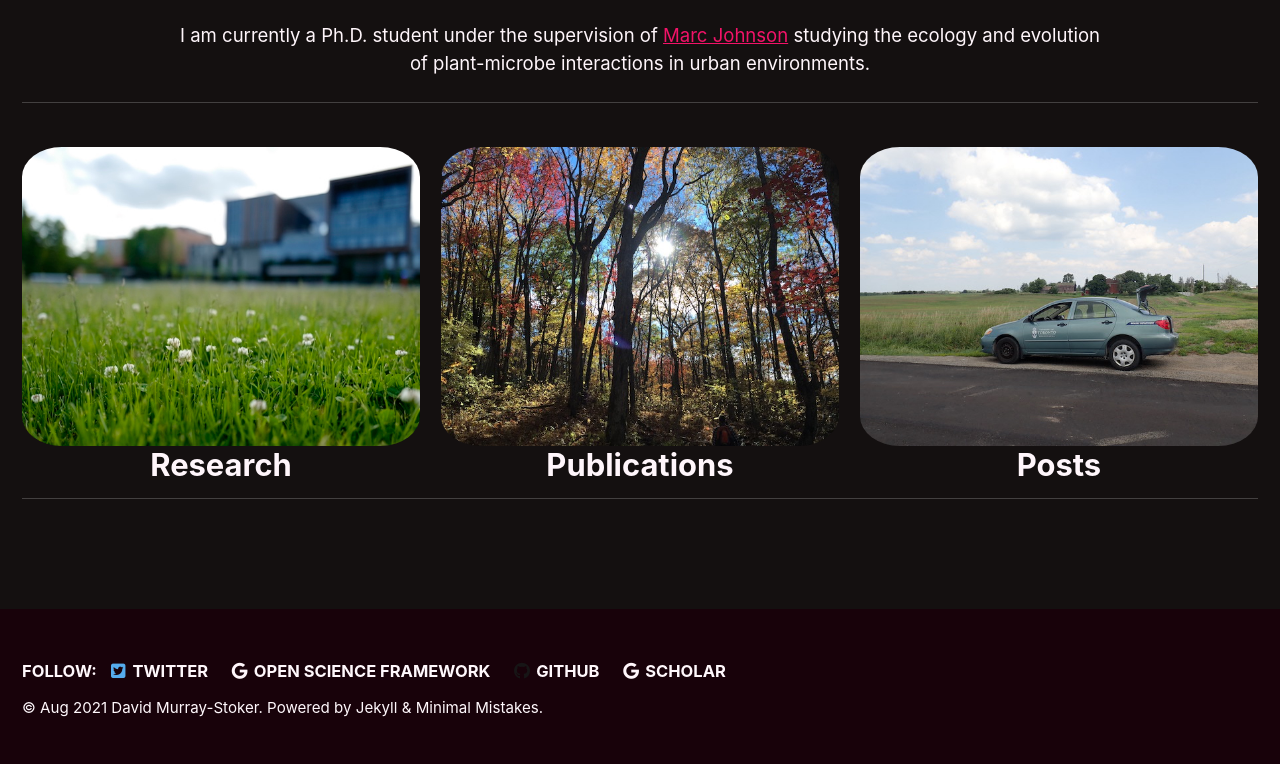
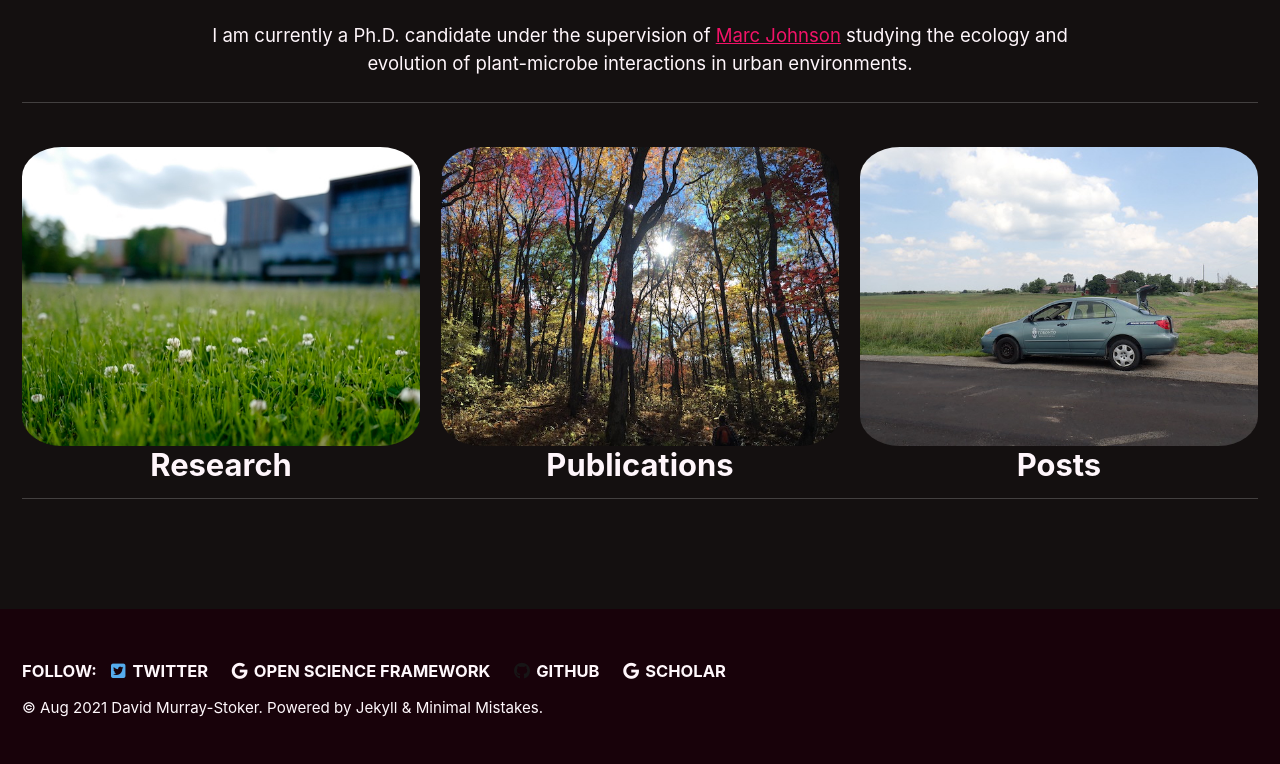
Before and after one commit to dmurraystoker/dmurraystoker.github.io, a Jekyll site: the page built from _pages/landing.md, in a window 1280 px wide. Shown: the part 376-1140 px from the top of the page. Built offline with Jekyll 4.4.1, drawn with Linux system fonts in a browser that asks for light colours; cached includes are drawn as plain includes; nearby versions of some CDN libraries.

Commit message:
Update landing.md

```diff
--- a/_pages/landing.md
+++ b/_pages/landing.md
@@ -10,7 +10,7 @@
 excerpt: Department of Ecology & Evolutionary Biology <br> University of Toronto
 
 intro:
-  - excerpt: 'I am currently a Ph.D. student under the supervision of [Marc Johnson](https://evoecolab.wordpress.com/) studying the ecology and evolution of plant-microbe interactions in urban environments.'
+  - excerpt: 'I am currently a Ph.D. candidate under the supervision of [Marc Johnson](https://evoecolab.wordpress.com/) studying the ecology and evolution of plant-microbe interactions in urban environments.'
 
 feature_row:
   - image_path: /assets/images/clover_MN_building.jpg
```
